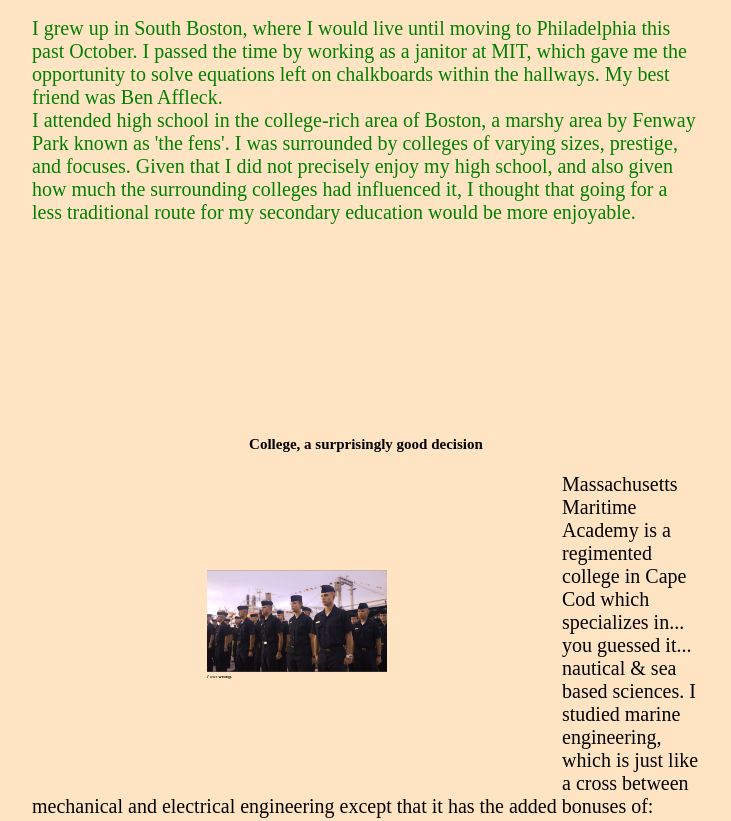
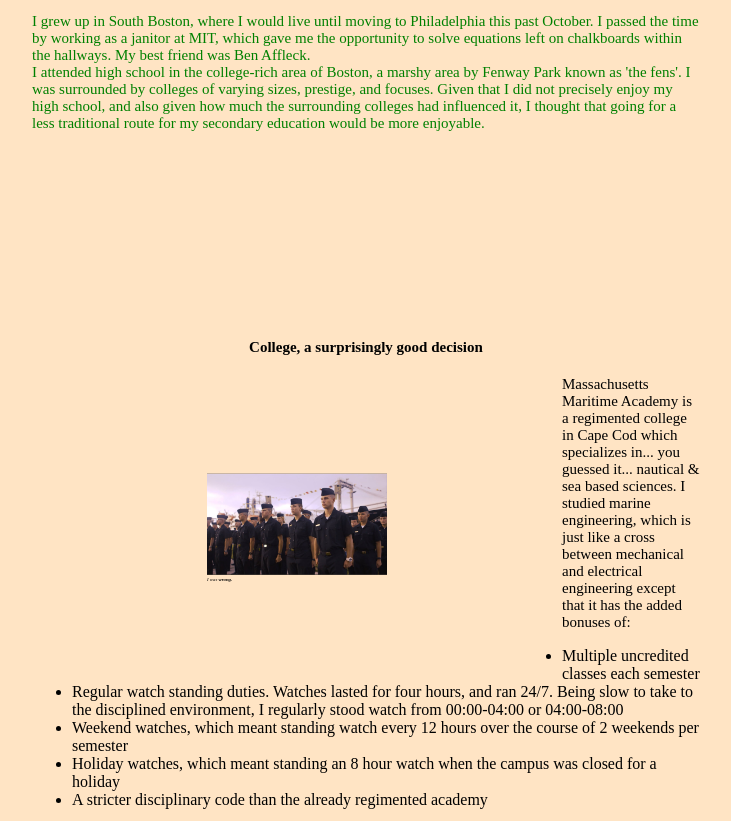
Before and after one commit to PHL-LC101-April22/js-assignment-4-html-me-something-bdiddy2022, a website: page index.html in a window 1280 px wide. Shown: the part 1309-2130 px from the top of the page, without its empty margins (274-1005 px from the left). Drawn offline with Linux system fonts and the light colour scheme.

Commit message:
Update styles.css

```diff
--- a/styles.css
+++ b/styles.css
@@ -6,7 +6,7 @@ body{
     background-color: bisque;
 }
 #testP {
-    font-size:20px;
+    font-size:15px;
 }
 .funParagraph{
     color:green;
@@ -20,7 +20,7 @@ body{
     }
 
 .mainText{
-    font-size:20px;
+    font-size:15px;
 }
 
 .allHead {
```
